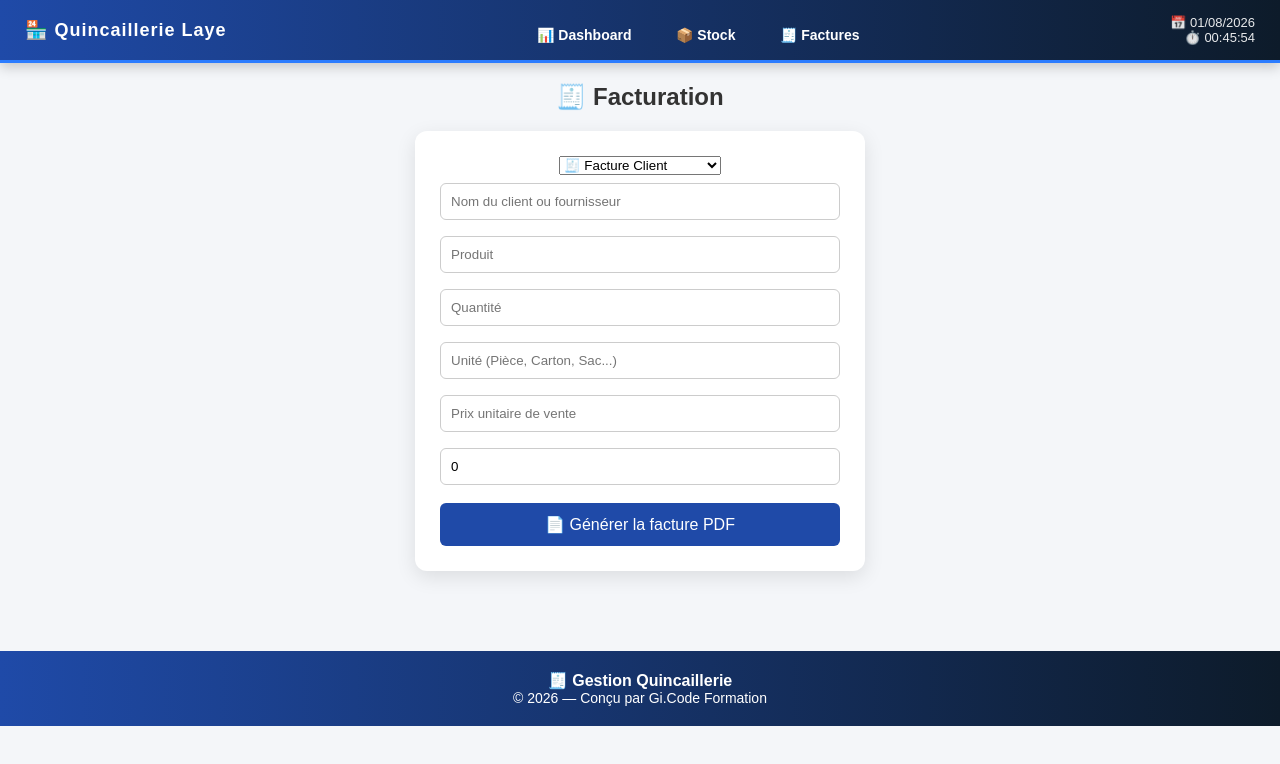
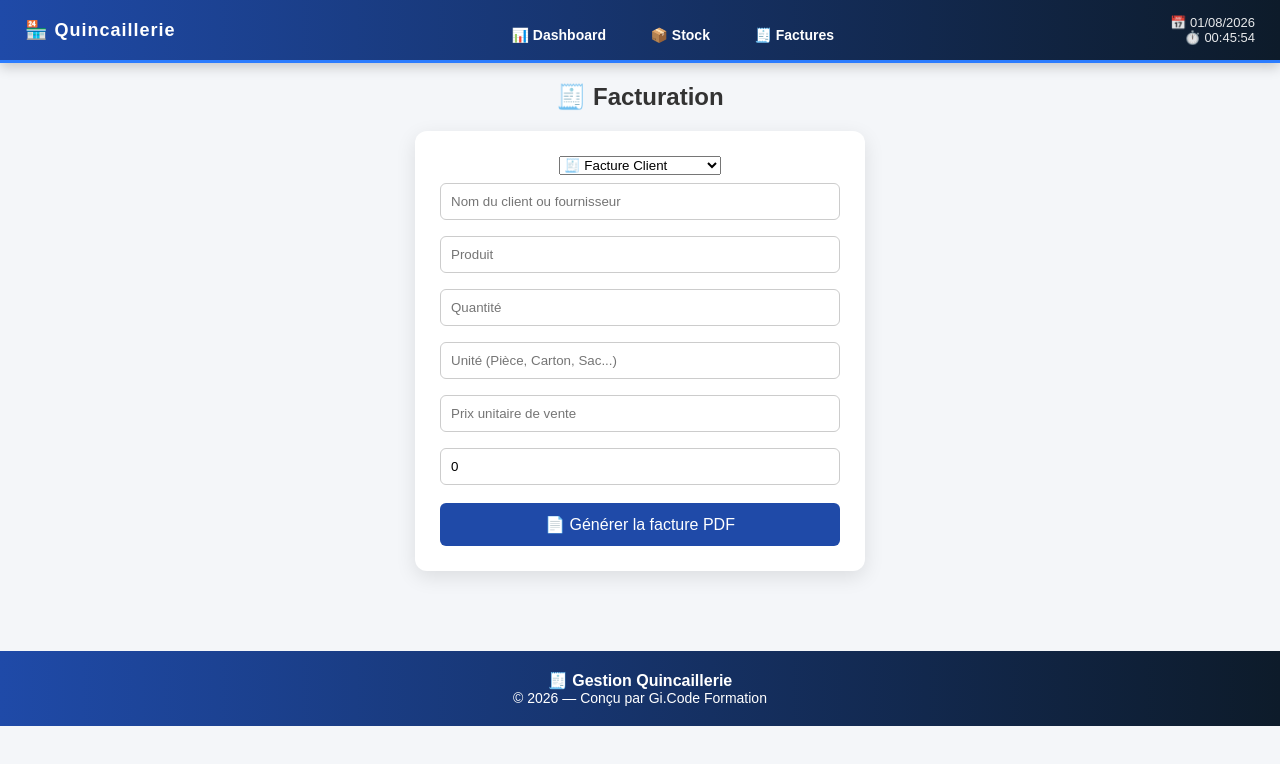
Before and after one commit to m1nsourgueye77-spec/Facture-automatique, a plain HTML site: page factures.html in a window 1280 px wide. Drawn offline with nearby package versions, Linux system fonts and the light colour scheme.

Commit message:
Update factures.html

```diff
--- a/factures.html
+++ b/factures.html
@@ -185,7 +185,7 @@ footer strong {
 
     <!-- Logo -->
     <div class="logo">
-        🏪 Quincaillerie Laye
+        🏪 Quincaillerie
     </div>
 
     <!-- Navigation -->
```
